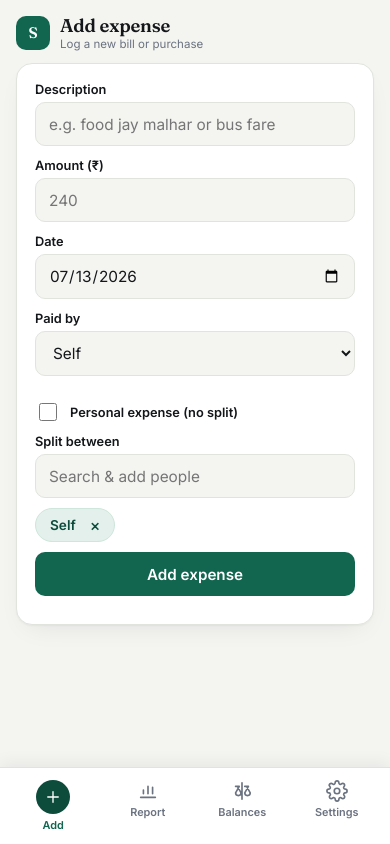
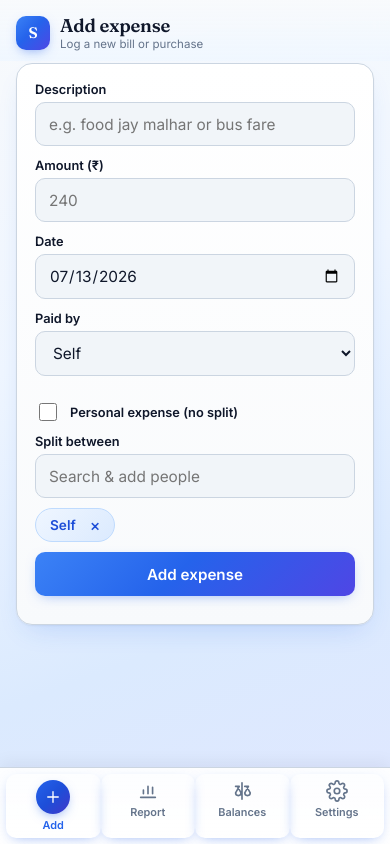
Before and after one commit to Manojhankare/SplitwiseMini, a Flask app: page / in a window 390 px wide. Run offline with Flask 3, Linux system fonts and the light colour scheme; the visitor is signed in with stand-in values (Sample User, id 1); data that the repository does not hold is empty.

Commit message:
Update index.html with enhanced styling and layout improvements. Modified CSS variables for colors and gradients, updated background styles, and refined button designs for better user experience. Added new gradient backgrounds for various UI elements and improved responsiveness of components.

```diff
--- a/app/templates/index.html
+++ b/app/templates/index.html
@@ -9,13 +9,18 @@
 <link href="https://fonts.googleapis.com/css2?family=Fraunces:opsz,wght@9..144,500;9..144,600&family=Inter:wght@400;500;600;700&family=IBM+Plex+Mono:wght@500;600&display=swap" rel="stylesheet">
 <style>
   :root {
-    --bg:#F4F5F1; --surface:#FFFFFF; --surface-2:#ECEEE7;
-    --ink:#14171A; --muted:#6B7280; --border:#E1E4DD;
-    --accent:#12664F; --accent-dark:#0D4C3B; --accent-soft:#E3F0EB;
-    --positive:#1F8A5C; --positive-soft:#E7F5EE;
-    --negative:#C7442E; --negative-soft:#FBEAE6;
+    --bg:#F1F5F9; --surface:#FFFFFF; --surface-2:#E2E8F0;
+    --ink:#0F172A; --muted:#64748B; --border:#CBD5E1;
+    --accent:#2563EB; --accent-dark:#1D4ED8; --accent-soft:#DBEAFE;
+    --positive:#16A34A; --positive-soft:#DCFCE7;
+    --negative:#DC2626; --negative-soft:#FEE2E2;
+    --grad-bg:linear-gradient(160deg, #F8FAFC 0%, #EFF6FF 38%, #DBEAFE 72%, #E0E7FF 100%);
+    --grad-accent:linear-gradient(135deg, #3B82F6 0%, #2563EB 45%, #4F46E5 100%);
+    --grad-accent-hover:linear-gradient(135deg, #2563EB 0%, #1D4ED8 50%, #4338CA 100%);
+    --grad-soft:linear-gradient(180deg, #FFFFFF 0%, #F8FAFC 100%);
+    --grad-chip:linear-gradient(135deg, #EFF6FF 0%, #DBEAFE 100%);
     --radius:16px; --radius-sm:10px;
-    --shadow:0 1px 2px rgba(20,23,26,0.04), 0 10px 28px -12px rgba(20,23,26,0.10);
+    --shadow:0 1px 2px rgba(15,23,42,0.05), 0 12px 28px -12px rgba(37,99,235,0.22);
     --font-display:'Fraunces', Georgia, serif;
     --font-body:'Inter', -apple-system, BlinkMacSystemFont, "Segoe UI", Roboto, sans-serif;
     --font-mono:'IBM Plex Mono', ui-monospace, SFMono-Regular, monospace;
@@ -24,20 +29,25 @@
   * { box-sizing:border-box; -webkit-tap-highlight-color:transparent; }
   html, body { height:100%; }
   body {
-    margin:0; font-family:var(--font-body); background:var(--bg); color:var(--ink);
+    margin:0; font-family:var(--font-body); color:var(--ink);
+    background:var(--grad-bg);
+    background-attachment:fixed;
   }
   .app { max-width:520px; margin:0 auto; min-height:100%; position:relative; padding-bottom:calc(var(--bottombar-h) + 14px); }
 
   .topbar {
-    position:sticky; top:0; z-index:50; background:var(--bg);
+    position:sticky; top:0; z-index:50;
+    background:linear-gradient(180deg, rgba(248,250,252,0.94) 0%, rgba(239,246,255,0.88) 100%);
+    backdrop-filter:blur(10px); -webkit-backdrop-filter:blur(10px);
     display:flex; align-items:center; justify-content:space-between;
     padding:14px 16px 10px; gap:10px;
   }
   .topbar-left { display:flex; align-items:center; gap:10px; min-width:0; }
   .brand-mark {
-    width:34px; height:34px; border-radius:10px; background:var(--accent); color:#fff;
+    width:34px; height:34px; border-radius:10px; background:var(--grad-accent); color:#fff;
     display:flex; align-items:center; justify-content:center; font-family:var(--font-display);
     font-weight:600; font-size:0.95rem; flex-shrink:0;
+    box-shadow:0 4px 12px -4px rgba(37,99,235,0.55);
   }
   .topbar h1 {
     font-family:var(--font-display); font-weight:600; font-size:1.15rem; margin:0;
@@ -52,14 +62,17 @@
   @keyframes fadein { from { opacity:0; transform:translateY(4px);} to { opacity:1; transform:translateY(0);} }
 
   .card {
-    background:var(--surface); border:1px solid var(--border);
+    background:var(--grad-soft); border:1px solid var(--border);
     border-radius:var(--radius); padding:18px; margin-bottom:14px; box-shadow:var(--shadow);
   }
   h2 {
     font-size:0.78rem; color:var(--muted); text-transform:uppercase; letter-spacing:0.07em;
     margin:0 0 14px; font-weight:700; display:flex; align-items:center; gap:8px;
   }
-  h2 .dot { width:6px; height:6px; border-radius:50%; background:var(--accent); flex-shrink:0; }
+  h2 .dot {
+    width:6px; height:6px; border-radius:50%; flex-shrink:0;
+    background:var(--grad-accent);
+  }
 
   label { display:block; font-size:0.8rem; font-weight:600; color:var(--ink); margin-bottom:5px; margin-top:12px; }
   label:first-child { margin-top:0; }
@@ -72,26 +85,32 @@
   textarea { min-height:64px; resize:vertical; }
 
   button {
-    margin-top:10px; background:var(--accent); color:#fff; border:none;
+    margin-top:10px; background:var(--grad-accent); color:#fff; border:none;
     padding:12px 18px; border-radius:var(--radius-sm); font-size:0.95rem;
     cursor:pointer; font-weight:600; min-height:44px; font-family:inherit;
-    transition:background .15s ease, transform .05s ease;
+    transition:filter .15s ease, transform .05s ease, box-shadow .15s ease;
+    box-shadow:0 4px 14px -6px rgba(37,99,235,0.55);
   }
-  button:hover { background:var(--accent-dark); }
+  button:hover { background:var(--grad-accent-hover); filter:brightness(1.03); }
   button:active { transform:translateY(1px); }
-  button:disabled { opacity:0.55; cursor:not-allowed; }
+  button:disabled { opacity:0.55; cursor:not-allowed; box-shadow:none; }
   button.block { width:100%; }
   button.secondary {
     background:transparent; border:1.5px solid var(--border); color:var(--muted);
     padding:6px 12px; font-weight:500; font-size:0.8rem; margin-top:0; min-height:36px;
+    box-shadow:none;
   }
-  button.secondary:hover { border-color:var(--negative); color:var(--negative); background:var(--negative-soft); }
+  button.secondary:hover { border-color:var(--negative); color:var(--negative); background:var(--negative-soft); filter:none; }
   button.tab-filter {
     background:transparent; border:1.5px solid var(--border); color:var(--muted);
     padding:8px 14px; font-weight:600; font-size:0.85rem; margin-top:0; margin-right:6px; min-height:40px;
+    box-shadow:none;
   }
-  button.tab-filter:hover { border-color:var(--accent); color:var(--accent); }
-  button.tab-filter.active { background:var(--accent); color:#fff; border-color:var(--accent); }
+  button.tab-filter:hover { border-color:var(--accent); color:var(--accent); filter:none; }
+  button.tab-filter.active {
+    background:var(--grad-accent); color:#fff; border-color:transparent;
+    box-shadow:0 4px 12px -6px rgba(37,99,235,0.5);
+  }
 
   .status { font-size:0.85rem; margin-top:10px; color:var(--muted); font-weight:500; }
   .status.error { color:var(--negative); }
@@ -104,14 +123,14 @@
   .chips { display:flex; flex-wrap:wrap; gap:8px; margin-top:12px; }
   .chip {
     display:inline-flex; align-items:center; gap:8px;
-    background:var(--accent-soft); border:1px solid #cfe6dc; color:var(--accent-dark); border-radius:20px;
+    background:var(--grad-chip); border:1px solid #BFDBFE; color:var(--accent-dark); border-radius:20px;
     padding:6px 8px 6px 14px; font-size:0.85rem; font-weight:600; text-transform:capitalize;
   }
   .chip button.secondary {
     border:none; color:var(--accent-dark); background:transparent; min-height:auto; padding:2px 6px;
     font-size:1rem; line-height:1;
   }
-  .chip button.secondary:hover { background:rgba(199,68,46,0.12); color:var(--negative); border-radius:50%; }
+  .chip button.secondary:hover { background:rgba(220,38,38,0.12); color:var(--negative); border-radius:50%; }
 
   .checkboxes { display:grid; grid-template-columns:repeat(auto-fill, minmax(140px, 1fr)); gap:8px; margin-top:6px; }
   .checkboxes label {
@@ -199,7 +218,11 @@
   table.report th { background:var(--surface-2); color:var(--muted); font-weight:700; position:sticky; top:0; text-transform:uppercase; font-size:0.7rem; letter-spacing:0.04em; }
   table.report th:first-child, table.report td:first-child { position:sticky; left:0; background:var(--surface); z-index:1; }
   table.report th:nth-child(2), table.report td:nth-child(2) { position:sticky; left:90px; background:var(--surface); z-index:1; }
-  table.report tr.totals td { font-weight:700; background:var(--accent-soft); color:var(--accent-dark); }
+  table.report tr.totals td {
+    font-weight:700;
+    background:linear-gradient(90deg, #DBEAFE 0%, #EFF6FF 50%, #E0E7FF 100%);
+    color:var(--accent-dark);
+  }
   table.report tr.self-line td { font-weight:600; background:var(--surface); color:var(--ink); font-family:var(--font-body); font-size:0.8rem; white-space:normal; }
   table.report tr.self-line td.pos { color:var(--positive); }
   table.report tr.self-line td.neg { color:var(--negative); }
@@ -220,13 +243,15 @@
   .account-actions form { margin:0; }
   a.admin-link {
     color:var(--accent); text-decoration:none; font-size:0.85rem; font-weight:600;
-    border:1.5px solid var(--accent-soft); background:var(--accent-soft); padding:8px 12px; border-radius:var(--radius-sm);
+    border:1.5px solid #BFDBFE; background:var(--grad-chip); padding:8px 12px; border-radius:var(--radius-sm);
   }
 
   .bottom-nav {
     position:fixed; bottom:0; left:0; right:0; z-index:60;
-    background:var(--surface); border-top:1px solid var(--border);
-    box-shadow:0 -4px 16px rgba(20,23,26,0.06);
+    background:linear-gradient(180deg, rgba(255,255,255,0.92) 0%, #FFFFFF 100%);
+    border-top:1px solid var(--border);
+    box-shadow:0 -4px 16px rgba(15,23,42,0.06);
+    backdrop-filter:blur(10px); -webkit-backdrop-filter:blur(10px);
   }
   .bottom-nav-inner {
     max-width:520px; margin:0 auto; display:flex; justify-content:space-around;
@@ -236,25 +261,31 @@
     background:none; border:none; color:var(--muted); cursor:pointer; font-family:inherit;
     display:flex; flex-direction:column; align-items:center; gap:3px;
     font-size:0.68rem; font-weight:600; padding:6px 10px; min-height:52px; flex:1;
-    border-radius:var(--radius-sm); margin:0; transition:color .15s ease;
+    border-radius:var(--radius-sm); margin:0; transition:color .15s ease, background .15s ease;
   }
   .nav-btn svg { width:22px; height:22px; stroke:currentColor; fill:none; stroke-width:1.8; }
-  .nav-btn.active { color:var(--accent); }
-  .nav-btn:active { background:var(--accent-soft); }
+  .nav-btn:hover,
+  .nav-btn:active {
+    background:linear-gradient(180deg, #EFF6FF 0%, #DBEAFE 100%); color:var(--accent);
+    transform:none;
+  }
+  .nav-btn.active { color:var(--accent); background:transparent; }
+  .nav-btn.active:hover { background:linear-gradient(180deg, #EFF6FF 0%, #DBEAFE 100%); }
   .nav-btn .fab-add {
-    width:34px; height:34px; border-radius:50%; background:var(--accent); color:#fff;
+    width:34px; height:34px; border-radius:50%; background:var(--grad-accent); color:#fff;
     display:flex; align-items:center; justify-content:center; margin-bottom:1px;
+    box-shadow:0 4px 12px -4px rgba(37,99,235,0.6);
   }
   .nav-btn .fab-add svg { width:18px; height:18px; stroke:#fff; }
-  .nav-btn.active .fab-add { background:var(--accent-dark); }
+  .nav-btn.active .fab-add { background:var(--grad-accent-hover); }
 
   .modal {
-    position:fixed; inset:0; z-index:100; background:rgba(20,23,26,0.45);
+    position:fixed; inset:0; z-index:100; background:rgba(15,23,42,0.48);
     display:flex; align-items:flex-end; justify-content:center; padding:16px;
   }
   .modal-card {
     width:100%; max-width:520px; max-height:90vh; overflow-y:auto;
-    background:var(--surface); border-radius:var(--radius) var(--radius) 0 0;
+    background:var(--grad-soft); border-radius:var(--radius) var(--radius) 0 0;
     padding:20px 18px calc(18px + env(safe-area-inset-bottom)); box-shadow:var(--shadow);
   }
   .modal-card h3 { margin:0 0 14px; font-size:1rem; font-weight:700; }
```
Also changed, not shown: app/templates/admin/dashboard.html (+12 -8 lines), app/templates/login.html (+19 -15 lines), app/templates/register.html (+19 -15 lines).
